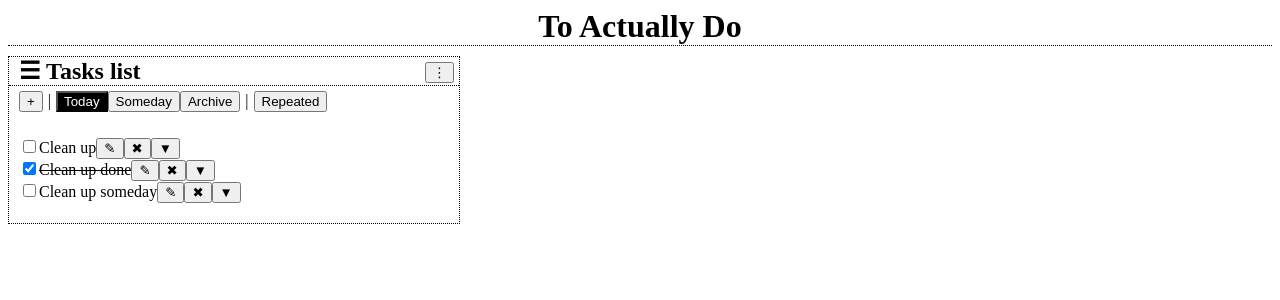
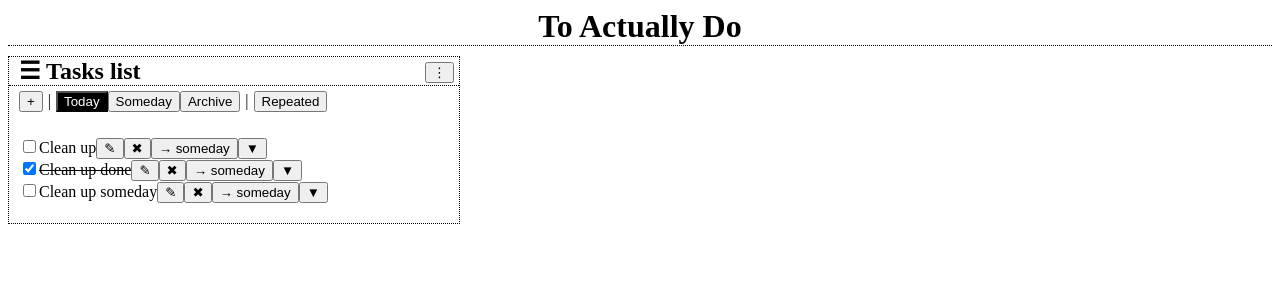
Before and after one commit to ivo-/tad, a React (Create React App) app: page / in a window 1280 px wide. Shown: the top 300 px of the page. Built offline with nearby package versions, Linux system fonts and the light colour scheme.

Commit message:
TODO app initial implementation

```diff
--- a/src/actions.js
+++ b/src/actions.js
@@ -1,10 +1,11 @@
 export const TODO_ADD_TASK = 'TODO_ADD_TASK';
-export function addTodoTask(appId, listId, { title, description }) {
+export function addTodoTask(appId, { title, description, repeated, today }) {
   return {
     type: TODO_ADD_TASK,
     appId,
-    listId,
     title,
+    today,
+    repeated,
     description,
   };
 }
@@ -37,5 +38,11 @@ export function toggleArchiveTodoTask(appId, taskId) {
   };
 }
 
-export const TODO_CREATE_LIST = 'TODO_CREATE_LIST';
-export const TODO_DELETE_LIST = 'TODO_DELETE_LIST';
+export const TODO_DELETE_TASK = 'TODO_DELETE_TASK';
+export function deleteTodoTask(appId, taskId) {
+  return {
+    type: TODO_DELETE_TASK,
+    appId,
+    taskId
+  };
+}
--- a/src/components/Todo/Todo.js
+++ b/src/components/Todo/Todo.js
@@ -2,9 +2,14 @@ import React from 'react';
 import PropTypes from 'prop-types';
 import classnames from 'classnames';
 
-import { ARCHIVE_LIST, REPEATED_LIST } from '../../constants';
+import {
+  TODAY_LIST,
+  SOMEDAY_LIST,
+  ARCHIVE_LIST,
+  REPEATED_LIST,
+} from '../../constants';
+
 import TodoTasksList from './TodoTasksList';
-
 
 class Todo extends React.Component {
   constructor(props) {
@@ -13,25 +18,15 @@ class Todo extends React.Component {
     this.handleToggleAdd = this.handleToggleAdd.bind(this);
     this.handleSelectList = this.handleSelectList.bind(this);
     this.handleAddTodoTask = this.handleAddTodoTask.bind(this);
+    this.handleDeleteTodoTask = this.handleDeleteTodoTask.bind(this);
     this.handleUpdateTodoTask = this.handleUpdateTodoTask.bind(this);
     this.handleToggleArchiveTodoTask = this.handleToggleArchiveTodoTask.bind(this);
     this.handleToggleCompleteTodoTask = this.handleToggleCompleteTodoTask.bind(this);
 
     this.state = {
       addFormShown: false,
-      selectedList: null,
+      selectedList: TODAY_LIST,
     };
-  }
-
-  // ===========================================================================
-  // Hooks
-
-  componentWillMount() {
-    if(this.state.selectedList === null) {
-      this.setState({
-        selectedList: this.props.lists[0].id,
-      });
-    }
   }
 
   // ===========================================================================
@@ -44,9 +39,10 @@ class Todo extends React.Component {
   handleSelectList(list) {
     if(this.state.selectedList === list) return;
 
-    if(list === ARCHIVE_LIST
-       || list === REPEATED_LIST
-       || this.props.lists.find(l => l.id === list)) {
+    if(list === TODAY_LIST ||
+       list === SOMEDAY_LIST ||
+       list === ARCHIVE_LIST ||
+       list === REPEATED_LIST) {
       this.setState({
         selectedList: list,
       });
@@ -63,12 +59,19 @@ class Todo extends React.Component {
   handleAddTodoTask(...args) {
     this.props.onAddTodoTask(this.props.id, ...args);
   }
+
+  handleDeleteTodoTask(...args) {
+    this.props.onDeleteTodoTask(this.props.id, ...args);
+  }
+
   handleUpdateTodoTask(...args) {
     this.props.onUpdateTodoTask(this.props.id, ...args);
   }
+
   handleToggleArchiveTodoTask(...args) {
     this.props.onToggleArchiveTodoTask(this.props.id, ...args);
   }
+
   handleToggleCompleteTodoTask(...args) {
     this.props.onToggleCompleteTodoTask(this.props.id, ...args);
   }
@@ -77,15 +80,6 @@ class Todo extends React.Component {
   // Rendering
 
   renderMenu() {
-    const lists = this.props.lists.map(list => (
-      <button
-        key={list.id}
-        onClick={this.handleSelectList.bind(this, list.id)}
-        className={classnames({
-          active: list.id === this.state.selectedList,
-        })}
-      >{list.title}</button>
-    ));
     return (
       <section className="Todo--menu">
         <button
@@ -94,7 +88,18 @@ class Todo extends React.Component {
           className={classnames({ active: this.state.addFormShown })}
         >+</button>
         <span className="Todo--menu--separator">|</span>
-        {lists}
+        <button
+          onClick={this.handleSelectList.bind(this, TODAY_LIST)}
+          className={classnames({
+            active: TODAY_LIST === this.state.selectedList,
+          })}
+        >Today</button>
+        <button
+          onClick={this.handleSelectList.bind(this, SOMEDAY_LIST)}
+          className={classnames({
+            active: SOMEDAY_LIST === this.state.selectedList,
+          })}
+        >Someday</button>
         <button
           onClick={this.handleSelectList.bind(this, ARCHIVE_LIST)}
           className={classnames({
@@ -113,24 +118,22 @@ class Todo extends React.Component {
     );
   }
 
-  renderRepeatedList() {}
-
   renderList() {
-    if(this.state.selectedList === REPEATED_LIST) {
-      return this.renderRepeatedList();
-    }
+    const conditions = {
+      TODAY_LIST(item) { return item.today && !item.archived && !item.repeated; },
+      SOMEDAY_LIST(item) { return !item.today && !item.archived && !item.repeated; },
+      ARCHIVE_LIST(item) { return item.archived; },
+      REPEATED_LIST(item) { return item.repeated && !item.archived; },
+    };
 
     return (
       <TodoTasksList
-        listId={this.state.selectedList}
-        items={this.props.items.filter(item => (
-          this.state.selectedList !== ARCHIVE_LIST ?
-            this.state.selectedList === item.listId :
-            item.archived
-        ))}
+        list={this.state.selectedList}
+        items={this.props.items.filter(conditions[this.state.selectedList])}
         addFormShown={this.state.addFormShown}
         onToggleAdd={this.handleToggleAdd}
         onAddTodoTask={this.handleAddTodoTask}
+        onDeleteTodoTask={this.handleDeleteTodoTask}
         onUpdateTodoTask={this.handleUpdateTodoTask}
         onToggleArchiveTodoTask={this.handleToggleArchiveTodoTask}
         onToggleCompleteTodoTask={this.handleToggleCompleteTodoTask}
@@ -160,11 +163,11 @@ Todo.propTypes = {
   // Data
   id: PropTypes.number.isRequired,
   items: PropTypes.array.isRequired,
-  lists: PropTypes.array.isRequired,
   title: PropTypes.string.isRequired,
 
   // Actions
   onAddTodoTask: PropTypes.func.isRequired,
+  onDeleteTodoTask: PropTypes.func.isRequired,
   onUpdateTodoTask: PropTypes.func.isRequired,
   onToggleArchiveTodoTask: PropTypes.func.isRequired,
   onToggleCompleteTodoTask: PropTypes.func.isRequired,
--- a/src/components/Todo/TodoContainer.js
+++ b/src/components/Todo/TodoContainer.js
@@ -3,6 +3,7 @@ import Todo from './Todo';
 
 import {
   addTodoTask,
+  deleteTodoTask,
   updateTodoTask,
   toggleArchiveTodoTask,
   toggleCompleteTodoTask,
@@ -12,6 +13,7 @@ export default connect((state, { id }) => {
   return state.apps.find(app => app.id === id);
 }, {
   onAddTodoTask: addTodoTask,
+  onDeleteTodoTask: deleteTodoTask,
   onUpdateTodoTask: updateTodoTask,
   onToggleArchiveTodoTask: toggleArchiveTodoTask,
   onToggleCompleteTodoTask: toggleCompleteTodoTask,
--- a/src/components/Todo/TodoTasksList.js
+++ b/src/components/Todo/TodoTasksList.js
@@ -2,6 +2,12 @@ import React from 'react';
 import PropTypes from 'prop-types';
 import classnames from 'classnames';
 
+import {
+  TODAY_LIST,
+  // SOMEDAY_LIST,
+  // ARCHIVE_LIST,
+  REPEATED_LIST,
+} from '../../constants';
 
 class TodoTasksList extends React.Component {
   constructor(props) {
@@ -55,7 +61,12 @@ class TodoTasksList extends React.Component {
     form.reset();
     if(this.props.addFormShown) {
       this.props.onToggleAdd();
-      this.props.onAddTodoTask(this.props.listId, { title, description });
+      this.props.onAddTodoTask({
+        title,
+        today: this.props.list === TODAY_LIST,
+        repeated: this.props.list === REPEATED_LIST,
+        description,
+      });
     } else if(this.state.editedItem) {
       this.props.onUpdateTodoTask(this.state.editedItem, { title, description });
       this.handleEdit(null);
@@ -114,6 +125,42 @@ class TodoTasksList extends React.Component {
     );
   }
 
+  renderExtra(item) {
+    if(item.repeated) {
+      return (
+        <button key="someday" onClick={
+          this.props.onAddTodoTask.bind(this, {
+            title: item.title,
+            today: true,
+            repeated: false,
+            description: item.description,
+          })
+        }>→ add for today</button>
+      );
+    }
+
+    const results = [];
+    if(item.today) results.push(
+      <button key="someday" onClick={
+        this.props.onUpdateTodoTask.bind(this, item.id, { today: false })
+      }>→ someday</button>
+    );
+
+    if(!item.today) results.push(
+      <button key="today" onClick={
+        this.props.onUpdateTodoTask.bind(this, item.id, { today: true })
+      }>→ today</button>
+    );
+
+    if(item.archived) results.push(
+      <button key="delete" className="attention" onClick={
+        this.props.onDeleteTodoTask.bind(this, item.id)
+      }>delete!</button>
+    );
+
+    return results;
+  }
+
   render() {
     const items = this.props.items.map(item => (
       <div
@@ -136,6 +183,7 @@ class TodoTasksList extends React.Component {
           className={classnames({ active: item.archived })}
           onClick={this.props.onToggleArchiveTodoTask.bind(this, item.id)}
         >✖</button>
+        {this.renderExtra(item)}
         <button
           className="Todo--list--item--options--toggle"
           onClick={this.handleToggleOptions.bind(this, item.id)}
@@ -162,15 +210,13 @@ class TodoTasksList extends React.Component {
 }
 
 TodoTasksList.propTypes = {
-  listId: PropTypes.oneOfType([
-    PropTypes.number.isRequired,
-    PropTypes.string.isRequired,
-  ]).isRequired,
+  list: PropTypes.string.isRequired,
   items: PropTypes.array.isRequired,
   addFormShown: PropTypes.bool.isRequired,
 
   onToggleAdd: PropTypes.func.isRequired,
   onAddTodoTask: PropTypes.func.isRequired,
+  onDeleteTodoTask: PropTypes.func.isRequired,
   onUpdateTodoTask: PropTypes.func.isRequired,
   onToggleArchiveTodoTask: PropTypes.func.isRequired,
   onToggleCompleteTodoTask: PropTypes.func.isRequired,
--- a/src/constants.js
+++ b/src/constants.js
@@ -8,7 +8,6 @@ export const TODO_APP = 'TODO_APP';
 
 export const TODO_LIST_ITEM_TEMPLATE = {
   id: 'number',
-  listId: 'number',
   title: 'string',
   description: 'string',
   date: 'number',
@@ -46,6 +45,8 @@ export const ROUTINE_TEMPLATE = {
 // =============================================================================
 // TODO
 
+export const TODAY_LIST = 'TODAY_LIST';
+export const SOMEDAY_LIST = 'SOMEDAY_LIST';
 export const ARCHIVE_LIST = 'ARCHIVE_LIST';
 export const REPEATED_LIST = 'REPEATED_LIST';
 
@@ -72,38 +73,42 @@ export const defaultState = {
     title: 'Tasks list',
     items: [{
       id: 2,
-      listId: 5,
       title: 'Clean up',
       description: '---',
       date: new Date(),
       done: false,
       archived: false,
+      today: true,
+      repeated: false,
     }, {
       id: 3,
-      listId: 5,
       title: 'Clean up done',
       description: '---|||',
       date: new Date(),
       done: true,
       archived: false,
+      today: true,
+      repeated: false,
     }, {
       id: 4,
-      listId: 5,
       title: 'Clean up someday',
       description: '---|||---',
       date: new Date(),
       done: false,
       archived: false,
-    }],
-    lists: [{
+      today: true,
+      repeated: false,
+    }, {
       id: 5,
-      title: 'Today',
-    }, {
-      id: 6,
-      title: 'Someday',
+      title: 'Repeated daily',
+      description: '---|||---',
+      date: new Date(),
+      done: false,
+      archived: false,
+      today: true,
+      repeated: true,
     }],
     itemsArchive: [],
-    listsArchive: [],
 
     // =======================================================================
     // TODO:
--- a/src/css/general.scss
+++ b/src/css/general.scss
@@ -1,4 +1,11 @@
-button.active {
-  color: white;
-  background-color: black;
+button {
+  &.active {
+    color: white;
+    background-color: black;
+  }
+
+  &.attention {
+    color: white;
+    background-color: maroon;
+  }
 }
--- a/src/reducers/apps/todo.js
+++ b/src/reducers/apps/todo.js
@@ -1,5 +1,6 @@
 import {
   TODO_ADD_TASK,
+  TODO_DELETE_TASK,
   TODO_UPDATE_TASK,
   TODO_TOGGLE_ARCHIVE_TASK,
   TODO_TOGGLE_COMPLETE_TASK,
@@ -17,12 +18,13 @@ export default function todo(state, action) {
         items: [
           {
             id: getUID(),
-            listId: action.listId,
             title: action.title,
             description: action.description || '',
             date: new Date(),
             done: false,
+            today: action.today || false,
             archived: false,
+            repeated: action.repeated || false,
           },
           ...state.items,
         ],
@@ -62,6 +64,14 @@ export default function todo(state, action) {
         }),
       };
 
+    case TODO_DELETE_TASK:
+      if(state.id !== action.appId) return state;
+
+      return {
+        ...state,
+        items: state.items.filter((item) => item.id !== action.taskId),
+      };
+
     default: return state;
   }
 }
```
Also changed, not shown: 1 other file (tests, documents, lock files or other folders).
